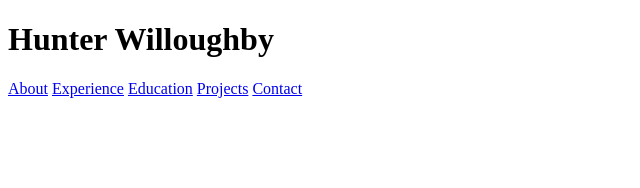
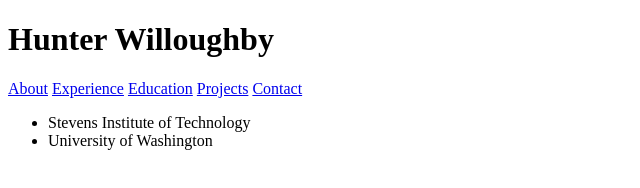
Before and after one commit to hunterw17/portfolio, a plain HTML site: page education.html in a window 1280 px wide. Shown: the whole page, without its empty margins (0-640 px from the left). Drawn offline with Linux system fonts and the light colour scheme.

Commit message:
education list 1.0

```diff
--- a/education.html
+++ b/education.html
@@ -10,8 +10,8 @@
         <title>Hunter Willoughby</title>
     </head>
 
+    <body>
     <!--Heading Bar-->
-    <body>
         <div>
             <h1>Hunter Willoughby</h1>
             <a href="/index.html">About</a>
@@ -21,6 +21,14 @@
             <a href="/contact.html">Contact</a>
         </div>
 
+<!--Education List-->
+        <div>
+            <ul>
+                <li>Stevens Institute of Technology</li>
+                <li>University of Washington</li>
+            </ul>
+        </div>
+
     </body>
 
 
```
Also changed, not shown: 404.html (+1 -1 lines), contact.html (+1 -1 lines), experience.html (+2 -2 lines), projects.html (+1 -1 lines).
